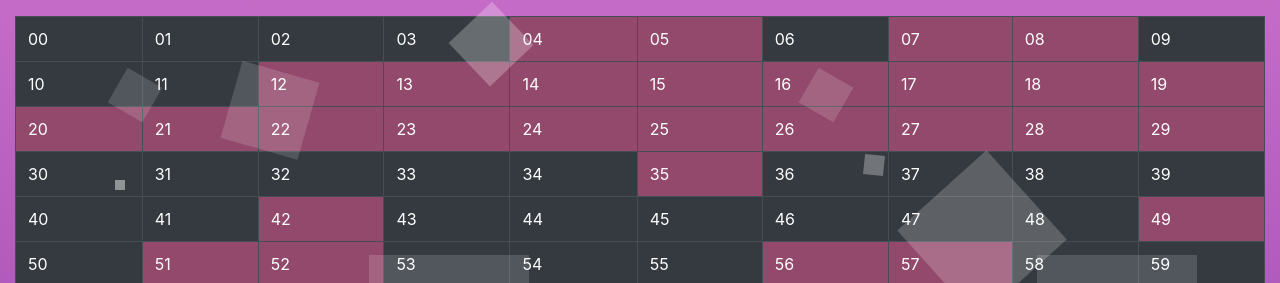
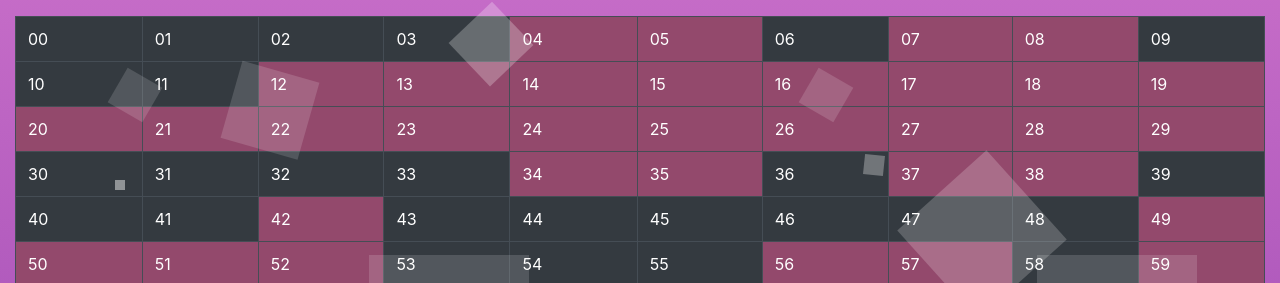
Before and after one commit to jfsaenzr/RifaJade, a plain HTML site: page index.html in a window 1280 px wide. Shown: the part 465-748 px from the top of the page. Drawn offline with Linux system fonts and the light colour scheme.

Commit message:
Add files via upload

```diff
--- a/index.html
+++ b/index.html
@@ -71,11 +71,11 @@
                                 <td>31</td>
                                 <td>32</td>
                                 <td>33</td>
-                                <td>34</td>
+                                <td class="vendida">34</td>
                                 <td class="vendida">35</td>
                                 <td>36</td>
-                                <td>37</td>
-                                <td>38</td>
+                                <td class="vendida">37</td>
+                                <td class="vendida">38</td>
                                 <td>39</td>
                             </tr>
                             <tr>
@@ -91,7 +91,7 @@
                                 <td class="vendida">49</td>
                             </tr>
                             <tr>
-                                <td>50</td>
+                                <td class="vendida">50</td>
                                 <td class="vendida">51</td>
                                 <td class="vendida">52</td>
                                 <td>53</td>
@@ -100,7 +100,7 @@
                                 <td class="vendida">56</td>
                                 <td class="vendida">57</td>
                                 <td>58</td>
-                                <td>59</td>
+                                <td class="vendida">59</td>
                             </tr>
                             <tr>
                                 <td>60</td>
```
